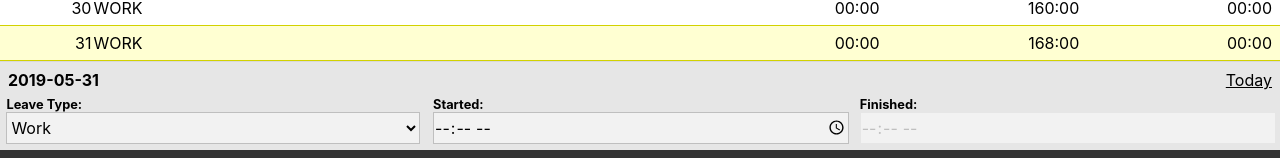
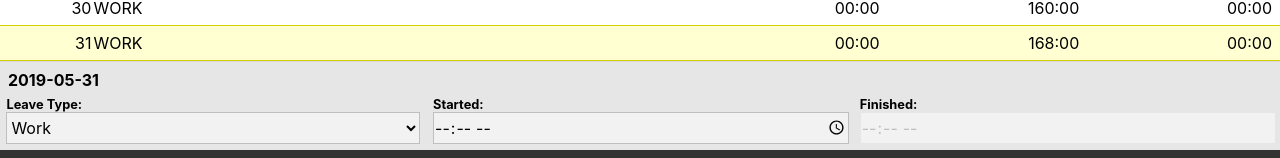
Before and after one commit to leafriend/working-hours, a React (Create React App) app: page / in a window 1280 px wide. Shown: the part 613-771 px from the top of the page. Built offline with nearby package versions, Linux system fonts and the light colour scheme.

Commit message:
Hide Today link when select today

```diff
--- a/src/component/molthly-log/MonthlyLogEditor.tsx
+++ b/src/component/molthly-log/MonthlyLogEditor.tsx
@@ -50,6 +50,7 @@ export default function MonthlyLogEditor(props: MonthlyLogEditorProps): ReactEle
     <div className="LogEditor">
       <div className="heading">
         <h2>{date}</h2>
+        {log !== null && log.date === TODAY ? null : (
         <a
           href={`#log-${TODAY}`}
           onClick={e => {
@@ -57,6 +58,7 @@ export default function MonthlyLogEditor(props: MonthlyLogEditorProps): ReactEle
             props.onActivate(TODAY);
           }}
         >Today</a>
+        )}
       </div>
       <div className="form-group">
         <label>
```
